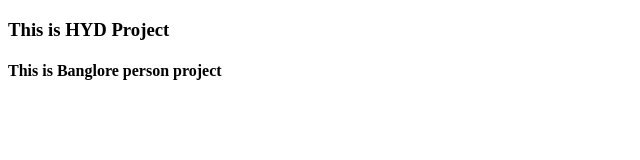
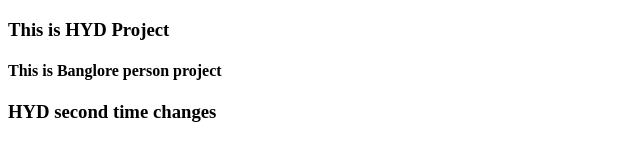
Before and after one commit to HarshitaVaitla/HYD-Project, a plain HTML site: page index.html in a window 1280 px wide. Shown: the whole page, without its empty margins (0-640 px from the left). Drawn offline with Linux system fonts and the light colour scheme.

Commit message:
HYD CHANGES

```diff
--- a/index.html
+++ b/index.html
@@ -8,5 +8,7 @@
 <body>
     <h3>This is HYD Project</h3>
     <h4>This is Banglore person project</h4>
+    <h3>HYD second time changes</h3>
+
 </body>
 </html>
```
